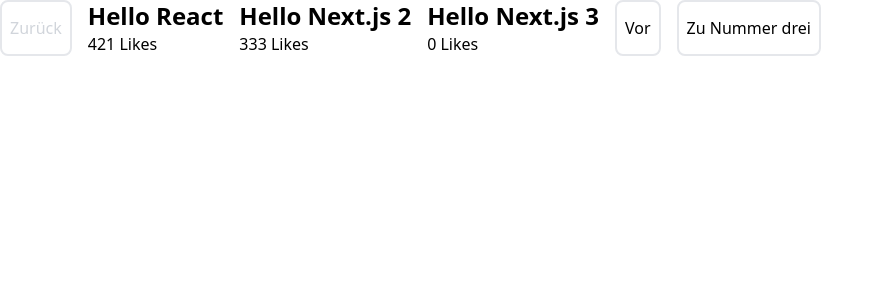
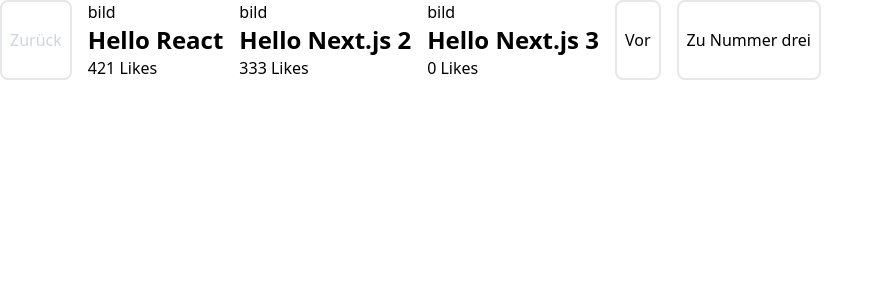
Before and after one commit to nextjsreactgraphql/react-intro, a React (Vite) app: page / in a window 1280 px wide. Shown: the top 300 px of the page, without its empty margins (0-884 px from the left). Built offline with nearby package versions, Linux system fonts and the light colour scheme.

Commit message:
Beispiel: Komponenten-Varianten

```diff
--- a/src/ArticleCard.tsx
+++ b/src/ArticleCard.tsx
@@ -15,6 +15,8 @@
 type ArticleCardProps = {
   title: string;
   likes: number;
+
+  imagePosition?: "top" | "bottom"
 }
 
 // export default function ArticleCard({likes, title}: ArticleCardProps) {
@@ -36,9 +38,11 @@
   const likesMessage = props.likes == 1 ? "1 Like" : `${props.likes} Likes`;
 
   return <article>
+    {props.imagePosition === "top" && <div>bild</div>}
     <h1 className={"text-2xl font-bold"}>{props.title === "" ? "Kein Titel" : props.title}</h1>
     {/*<input disabled={true} max={123} value={null} />*/}
     <div>{likesMessage}</div>
+    {props.imagePosition === "bottom" && <div>bild</div>}
   </article>
 
 
--- a/src/ArticleList.tsx
+++ b/src/ArticleList.tsx
@@ -3,6 +3,7 @@
 
 type ArticleListProps = {
   articles: Article[]
+  imagePosition?: "top"|"bottom"
   // articles: Array<Article>
 }
 
@@ -10,7 +11,10 @@
 
     return <div className={"flex space-x-4"}>
       {props.articles.map( (a) => {
-        return <ArticleCard key={a.id} title={a.title} likes={a.likes} />
+        return <ArticleCard key={a.id} title={a.title}
+                            likes={a.likes}
+                            imagePosition={props.imagePosition}
+        />
       })}
 
     </div>
--- a/src/ArticleSlider.tsx
+++ b/src/ArticleSlider.tsx
@@ -44,7 +44,8 @@
     <button
       disabled={zurueckButtonDisabled}
       onClick={ handleZurueckClick  } >Zurück</button>
-    <ArticleList articles={visibleArticles} />
+    <ArticleList articles={visibleArticles}
+    imagePosition={"top"}/>
     <button
       onClick={ () => setVisibleArticleIndex(visibleArticleIndex +1) }>
       Vor</button>
```
